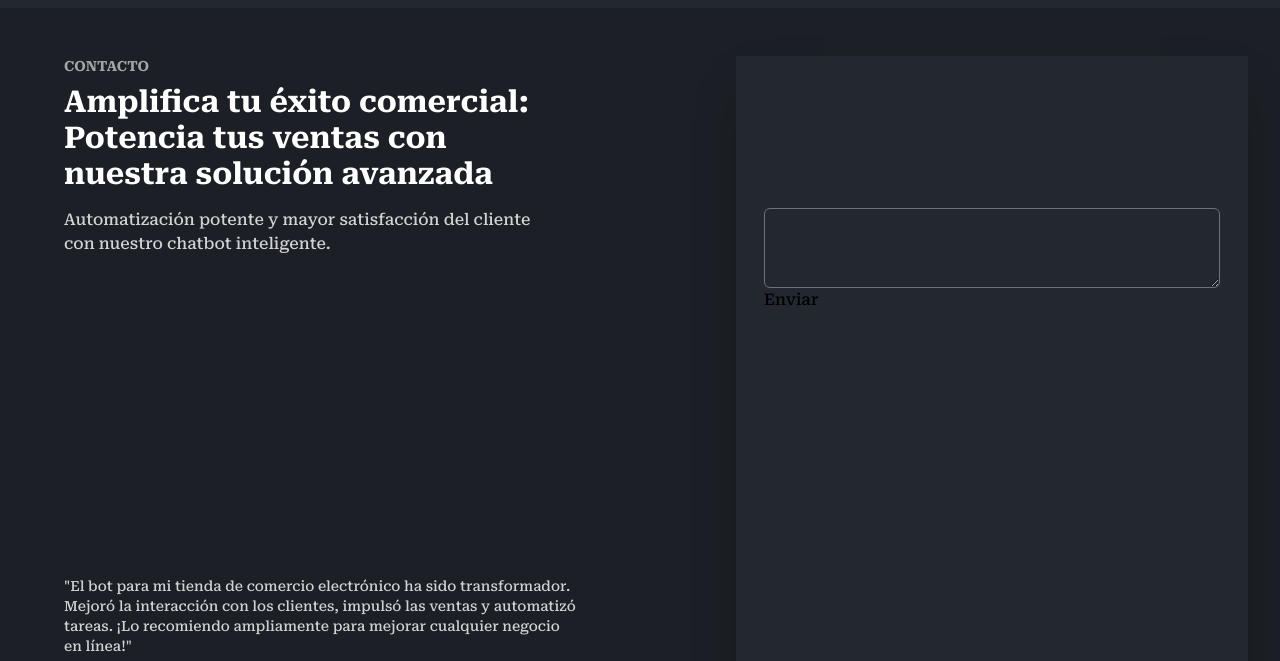
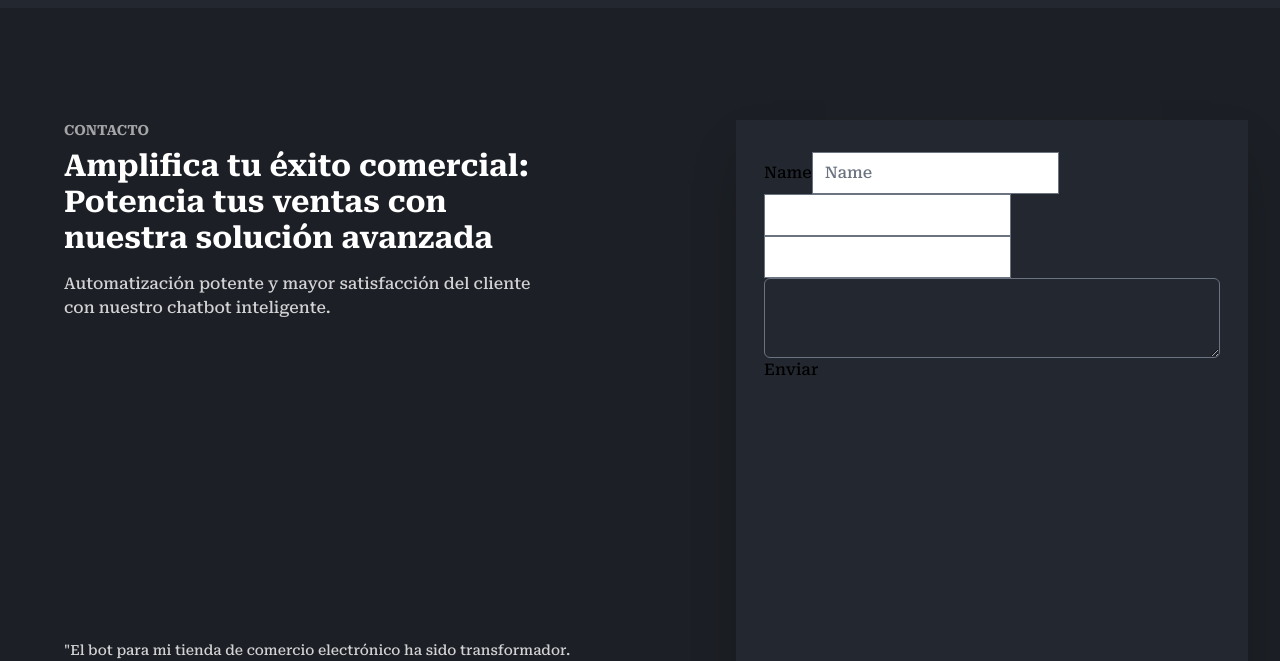
Before and after one commit to samirjabib/botlify-app, a Next.js app: page / in a window 1280 px wide. Shown: the part 3314-3975 px from the top of the page. Built offline with nearby package versions, Linux system fonts and the light colour scheme.

Commit message:
add form

```diff
--- a/components/LandingPage/LandingContact/ContactForm.tsx
+++ b/components/LandingPage/LandingContact/ContactForm.tsx
@@ -25,13 +25,17 @@ const ContactForm = () => {
     <div className="col-span-1  w-full  flex justify-center">
       <form
         className="bg-gray shadow-2xl px-7 py-8 w-full max-w-lg "
-        onSubmit={handleSubmit(onSubmit)}
+        // onSubmit={handleSubmit(onSubmit)}
       >
-        <FloatingInput {...register("name")} />
-        <FloatingInput {...register("email")} />
-        <FloatingInput {...register("phone")} />
-
-        <Textarea {...register("message")} />
+        <FloatingInput
+          type="text"
+          placeholder="Name"
+          label="Name"
+          htmlFor="name"
+        />
+        <FloatingInput />
+        <FloatingInput />
+        <Textarea />
         <button>Enviar</button>
       </form>
     </div>
--- a/components/LandingPage/LandingContact/LandingContact.tsx
+++ b/components/LandingPage/LandingContact/LandingContact.tsx
@@ -3,7 +3,7 @@ import ContactForm from "./ContactForm";
 
 const LandingContact = () => {
   return (
-    <div className="bg-darkGray w-full py-12">
+    <div className="bg-darkGray w-full py-28">
       <div className="grid grid-cols-2 wrapper justify-center space-x-12">
         <ContactTextBox />
         <ContactForm />
--- a/design-system/elements/FloatingInput/FloatingInput.tsx
+++ b/design-system/elements/FloatingInput/FloatingInput.tsx
@@ -1,9 +1,11 @@
 import { HTMLProps } from "react";
-import { getInputClasses, getLabelClasses } from "./getStyles";
 
 interface FloatingInputProps extends HTMLProps<HTMLInputElement> {
   type?: string;
+  classNameLabel?: string;
 }
+
+import { cn } from "../../../lib/class-name-utils";
 
 const FloatingInput: React.FC<FloatingInputProps> = ({
   type = "text",
@@ -11,23 +13,27 @@ const FloatingInput: React.FC<FloatingInputProps> = ({
   id,
   className,
   placeholder,
+  classNameLabel,
   required,
   ...inputProps
 }) => {
+  const classBase = "";
+
+  const classBaseLabel = "";
   return (
     <div className="relative z-0 mb-6">
+      <label htmlFor={id} className={cn(classBaseLabel, classNameLabel)}>
+        {placeholder}
+      </label>
       <input
         type={type}
         name={name}
         id={id}
-        className={getInputClasses(className)}
+        className={cn(classBase, className)}
         placeholder={placeholder}
         required={required}
         {...inputProps}
       />
-      <label htmlFor={id} className={getLabelClasses()}>
-        {placeholder}
-      </label>
     </div>
   );
 };
--- a/design-system/elements/FloatingInput/getStyles.ts
+++ /dev/null
@@ -1,18 +0,0 @@
-import clsx from "clsx";
-
-export const getInputClasses = (className?: string) =>
-  clsx(
-    "block w-full py-2.5 px-0 text-sm appearance-none focus:outline-none focus:ring-0",
-    "text-gray-900 bg-transparent border-gray-300",
-    "border-b-2 border-0 border-solid peer",
-    className
-  );
-
-export const getLabelClasses = () =>
-  clsx(
-    "absolute top-3 left-0 text-sm duration-300 transform origin-[0]",
-    "text-gray-500",
-    "peer-focus:font-medium peer-focus:-translate-y-6 peer-focus:scale-75",
-    "peer-placeholder-shown:translate-y-0 peer-placeholder-shown:scale-100",
-    "-z-10"
-  );
```
